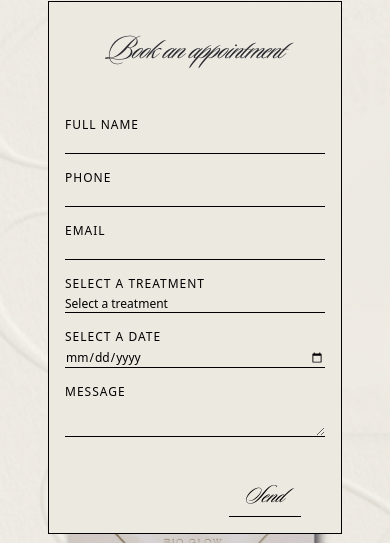
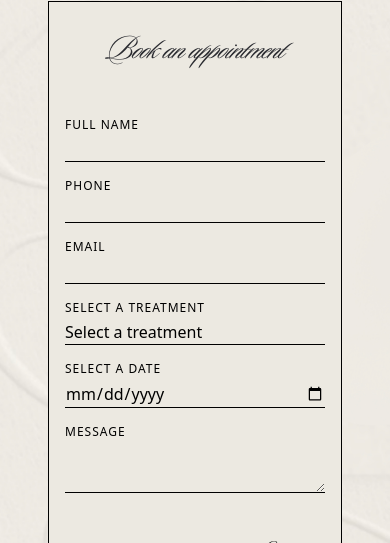
Before and after one commit to trujic/bioglow, a Nuxt app: page /contact in a window 390 px wide. Shown: the part 479-1022 px from the top of the page. Built offline with nearby package versions, Linux system fonts and the light colour scheme.

Commit message:
contact-form mobile fix

```diff
--- a/components/ContactForm.vue
+++ b/components/ContactForm.vue
@@ -60,7 +60,7 @@ const schema = yup.object({
             </label>
             <Field
               name="name"
-              class="bg-[#ECE9E1] border-b border-black outline-none text-xs md:text-base"
+              class="bg-[#ECE9E1] border-b border-black outline-none text-base md:text-base"
             />
             <ErrorMessage name="name" class="text-red-600 text-sm" />
           </div>
@@ -73,7 +73,7 @@ const schema = yup.object({
             </label>
             <Field
               name="phone"
-              class="bg-[#ECE9E1] border-b border-black outline-none text-xs md:text-base"
+              class="bg-[#ECE9E1] border-b border-black outline-none text-base md:text-base"
             />
             <ErrorMessage name="phone" class="text-red-600 text-sm" />
           </div>
@@ -86,7 +86,7 @@ const schema = yup.object({
             </label>
             <Field
               name="email"
-              class="bg-[#ECE9E1] border-b border-black outline-none text-xs md:text-base"
+              class="bg-[#ECE9E1] border-b border-black outline-none text-base md:text-base"
             />
             <ErrorMessage name="email" class="text-red-600 text-sm" />
           </div>
@@ -100,7 +100,7 @@ const schema = yup.object({
             <Field
               as="select"
               name="treatment"
-              class="bg-[#ECE9E1] border-b border-black outline-none text-xs md:text-base"
+              class="bg-[#ECE9E1] border-b border-black outline-none text-base md:text-base"
             >
               <option value="" disabled>Select a treatment</option>
               <option v-for="t in treatments" :key="t" :value="t">
@@ -120,7 +120,7 @@ const schema = yup.object({
               name="date"
               type="date"
               :min="new Date(Date.now() + 86400000).toISOString().split('T')[0]"
-              class="bg-[#ECE9E1] border-b border-black outline-none text-xs md:text-base"
+              class="bg-[#ECE9E1] border-b border-black outline-none text-base md:text-base"
             />
             <ErrorMessage name="date" class="text-red-600 text-sm" />
           </div>
@@ -134,7 +134,7 @@ const schema = yup.object({
             <Field
               as="textarea"
               name="message"
-              class="bg-[#ECE9E1] border-b border-black outline-none text-xs md:text-base"
+              class="bg-[#ECE9E1] border-b border-black outline-none text-base md:text-base"
             />
             <ErrorMessage name="message" class="text-red-600 text-sm" />
           </div>
```
